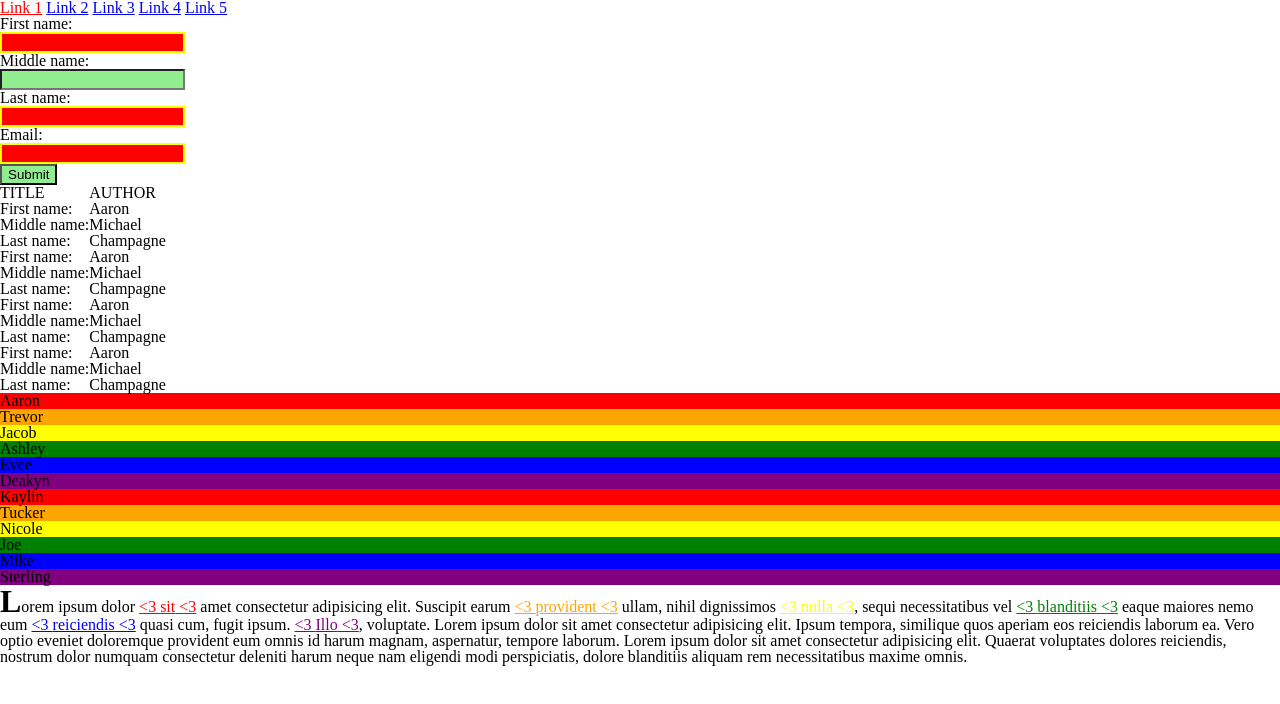
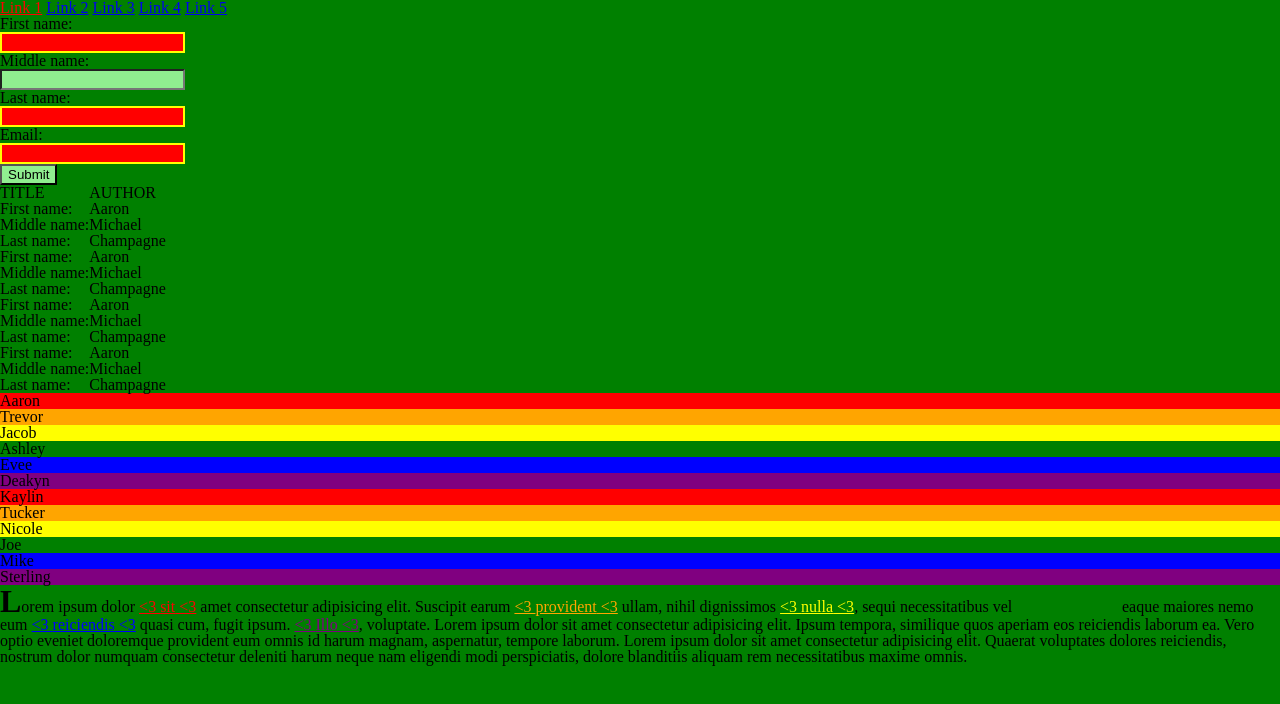
Before and after one commit to WildfireLookoutCoder/EXSM3934-Demo, a plain HTML site: page November 15, 2022 - More Selectors, and Media Queries/index.html in a window 1280 px wide. Drawn offline with Linux system fonts and the light colour scheme.

Commit message:
final commit fo rthe day

```diff
--- a/November 15, 2022 - More Selectors, and Media Queries/css/styles.css
+++ b/November 15, 2022 - More Selectors, and Media Queries/css/styles.css
@@ -146,3 +146,18 @@ p a::before {
 p a::after {
     content: " <3";
 }
+
+@media screen and ( max-width: 600px ) {
+    /* Regular selectors and rules here. */
+    table{
+        display: none;
+    }
+}
+
+
+@media screen and ( min-width: 1200px ) {
+    /* Regular selectors and rules here. */
+    body{
+        background-color: green;
+    }
+}
--- a/November 15, 2022 - More Selectors, and Media Queries/index.html
+++ b/November 15, 2022 - More Selectors, and Media Queries/index.html
@@ -43,6 +43,7 @@
                 <td>AUTHOR</td>
             </tr>
         </thead>
+        <tbody>
             <tr>
                 <td>First name:</td>
                 <td>Aaron</td>
@@ -91,6 +92,7 @@
                 <td>Last name:</td>
                 <td>Champagne</td>
             </tr>
+        </tbody>
     </table>
 
     <ul>
@@ -108,7 +110,15 @@
         <li>Sterling</li>
     </ul>
 
-    <p>Lorem ipsum dolor <a href="http://google.ca">sit</a> amet consectetur adipisicing elit. Suscipit earum <a href="http://google.ca">provident</a> ullam, nihil dignissimos <a href="http://google.ca">nulla</a>, sequi necessitatibus vel <a href="http://google.ca">blanditiis</a> eaque maiores nemo eum <a href="http://google.ca">reiciendis</a> quasi cum, fugit ipsum. <a href="http://google.ca">Illo</a>, voluptate. Lorem ipsum dolor sit amet consectetur adipisicing elit. Ipsum tempora, similique quos aperiam eos reiciendis laborum ea. Vero optio eveniet doloremque provident eum omnis id harum magnam, aspernatur, tempore laborum. Lorem ipsum dolor sit amet consectetur adipisicing elit. Quaerat voluptates dolores reiciendis, nostrum dolor numquam consectetur deleniti harum neque nam eligendi modi perspiciatis, dolore blanditiis aliquam rem necessitatibus maxime omnis.</p>
+    <p>Lorem ipsum dolor <a href="http://google.ca">sit</a> amet consectetur adipisicing elit. Suscipit earum <a
+            href="http://google.ca">provident</a> ullam, nihil dignissimos <a href="http://google.ca">nulla</a>, sequi
+        necessitatibus vel <a href="http://google.ca">blanditiis</a> eaque maiores nemo eum <a
+            href="http://google.ca">reiciendis</a> quasi cum, fugit ipsum. <a href="http://google.ca">Illo</a>,
+        voluptate. Lorem ipsum dolor sit amet consectetur adipisicing elit. Ipsum tempora, similique quos aperiam eos
+        reiciendis laborum ea. Vero optio eveniet doloremque provident eum omnis id harum magnam, aspernatur, tempore
+        laborum. Lorem ipsum dolor sit amet consectetur adipisicing elit. Quaerat voluptates dolores reiciendis, nostrum
+        dolor numquam consectetur deleniti harum neque nam eligendi modi perspiciatis, dolore blanditiis aliquam rem
+        necessitatibus maxime omnis.</p>
 
 </body>
 
```
Lines whose indentation alone changed are shown as unchanged.
